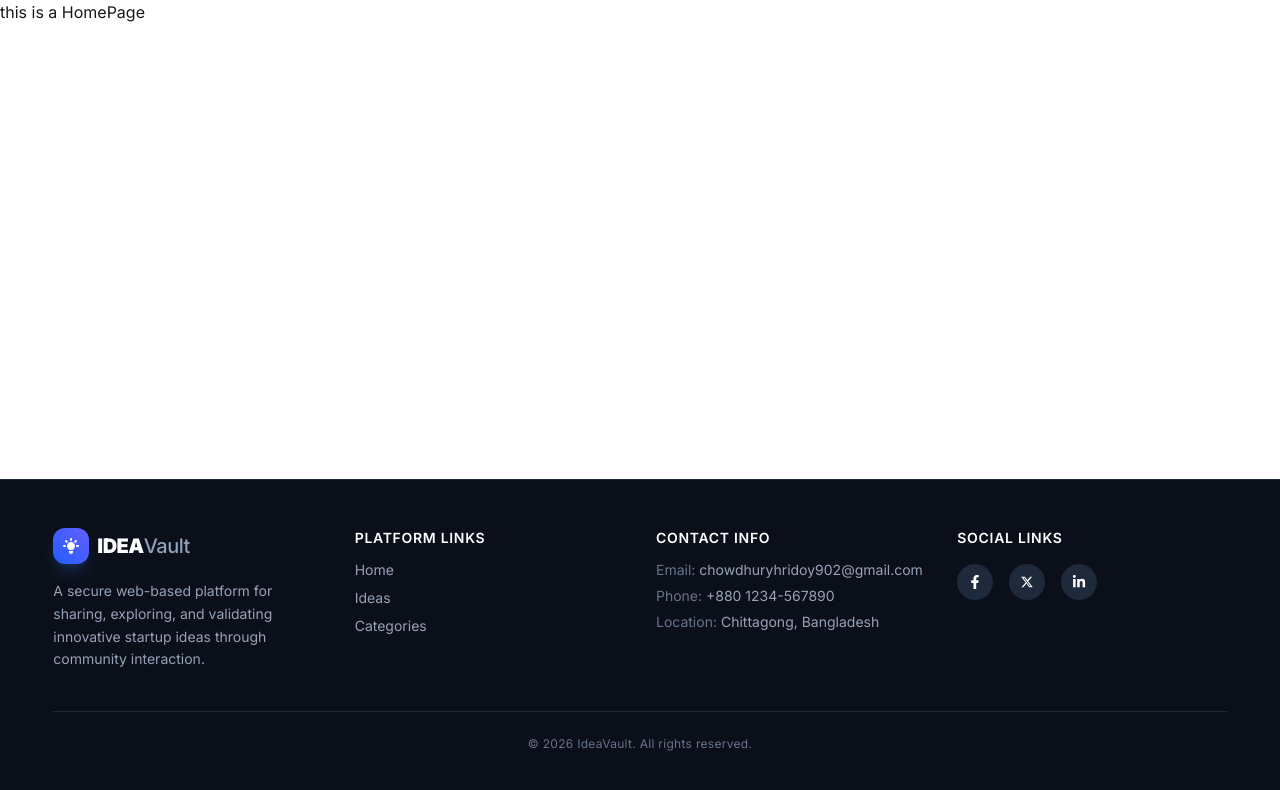
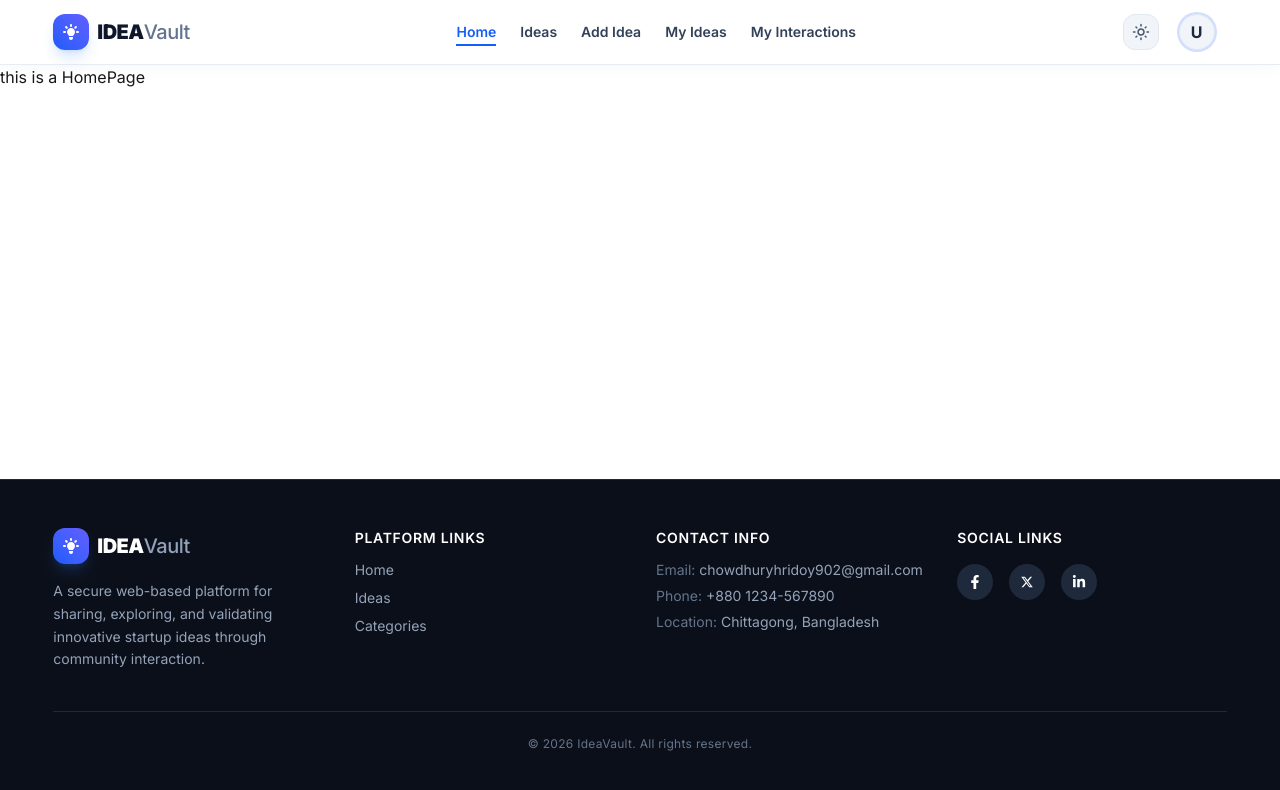
Before and after one commit to hridoy-web/IdeaVault, a Next.js app: page / in a window 1280 px wide. Shown: the top 790 px of the page. Built offline with nearby package versions, Linux system fonts and the light colour scheme.

Commit message:
navbar added

```diff
--- a/src/app/layout.js
+++ b/src/app/layout.js
@@ -1,6 +1,7 @@
 import {Inter, Geist_Mono} from "next/font/google";
 import "./globals.css";
 import Footer from "@/components/Footer";
+import Navbar from "@/components/Navbar";
 
 const interFont = Inter({
   variable: "--font-inter",
@@ -25,6 +26,8 @@ export default function RootLayout({ children }) {
     >
       <body className="min-h-full flex flex-col font-sans">
 
+        <Navbar/>
+
        <main className="grow">
          {children}
        </main>
--- /dev/null
+++ b/src/components/Navbar.jsx
@@ -0,0 +1,151 @@
+"use client";
+
+import { useState } from "react";
+import Link from "next/link";
+import { usePathname } from "next/navigation";
+import { HiLightBulb, HiMenu, HiX } from "react-icons/hi";
+import { MdOutlineLightMode } from "react-icons/md";
+
+const Navbar = () => {
+  const [isOpen, setIsOpen] = useState(false);
+  const [isLoggedIn, setIsLoggedIn] = useState(true);
+  const pathname = usePathname();
+
+  const navLinks = [
+    { name: "Home", href: "/" },
+    { name: "Ideas", href: "/ideas" },
+  ];
+
+  const privateLinks = [
+    { name: "Add Idea", href: "/add-idea" },
+    { name: "My Ideas", href: "/my-ideas" },
+    { name: "My Interactions", href: "/my-interactions" },
+  ];
+
+  const allLinks = isLoggedIn ? [...navLinks, ...privateLinks] : navLinks;
+
+  return (
+    <nav className="w-full bg-white/70 backdrop-blur-xl border-b border-slate-200/80 sticky top-0 z-50 shadow-[0_2px_20px_rgba(0,0,0,0.03)] text-slate-600">
+
+      {/* Container */}
+      <div className="w-11/12 mx-auto box-border">
+        <div className="flex items-center justify-between h-16 w-full">
+
+          {/* Logo */}
+          <div className="shrink-0 flex items-center">
+            <Link href="/" className="flex items-center space-x-2 group">
+              <div className="w-9 h-9 rounded-xl bg-linear-to-tr from-blue-600 to-indigo-500 flex items-center justify-center text-white shadow-lg shadow-blue-500/20 shrink-0">
+                <HiLightBulb className="text-xl" />
+              </div>
+              <span className="text-xl font-black tracking-tight text-slate-900 ">
+                IDEA<span className="font-medium text-slate-500 group-hover:text-blue-600 transition-colors duration-200">Vault</span>
+              </span>
+            </Link>
+          </div>
+
+          {/* Desktop Links */}
+          <div className="hidden md:flex items-center space-x-6 text-sm font-semibold">
+            {allLinks.map((link) => {
+              const isActive = pathname === link.href;
+              return (
+                <Link
+                  key={link.href}
+                  href={link.href}
+                  className={`relative py-1 transition-colors duration-200 text-base-content block group/link ${
+                    isActive ? "text-blue-600" : "text-slate-700 hover:text-blue-600"
+                  }`}
+                >
+                  {link.name}
+                  <span
+                    className={`absolute bottom-0 left-0 h-0.5 bg-blue-600 transition-all duration-300 ${
+                      isActive ? "w-full" : "w-0 group-hover/link:w-full"
+                    }`}
+                  ></span>
+                </Link>
+              );
+            })}
+          </div>
+
+
+          <div className="flex items-center gap-2 space-x-2 sm:space-x-3 shrink-0">
+
+            {/* Theme Toggle Button */}
+            <button className="text-xl text-slate-600 hover:text-slate-900 transition-colors p-2 rounded-xl bg-slate-100 hover:bg-slate-200/70 border border-slate-200 shrink-0 w-9 h-9 flex items-center justify-center" aria-label="Toggle Theme">
+              <MdOutlineLightMode />
+            </button>
+
+            {/* Profile Section */}
+            {isLoggedIn ? (
+              <div className="dropdown dropdown-end shrink-0">
+                <div tabIndex={0} role="button" className="flex items-center focus:outline-none cursor-pointer">
+                  <div className="w-9 h-9 rounded-full ring-2 ring-blue-600/20 overflow-hidden bg-slate-100 flex items-center justify-center text-slate-800 font-bold border border-slate-200">
+                    U
+                  </div>
+                </div>
+
+                <ul tabIndex={0} className="dropdown-content menu z-50 mt-3 p-2 shadow-xl bg-white border border-slate-200 rounded-xl w-48 space-y-1">
+                  <div className="px-3 py-2 border-b border-slate-100 mb-1">
+                    <p className="text-sm font-bold text-slate-900 truncate">User Name</p>
+                    <p className="text-xs text-slate-400 truncate">user@email.com</p>
+                  </div>
+                  <li>
+                    <Link
+                      href="/profile"
+                      className="text-slate-600 hover:bg-slate-50 hover:text-blue-600 font-medium py-2 rounded-lg"
+                    >
+                      My Profile
+                    </Link>
+                  </li>
+                  <li>
+                    <button
+                      onClick={() => setIsLoggedIn(false)}
+                      className="text-red-500 hover:bg-red-50 hover:text-red-600 font-medium py-2 rounded-lg"
+                    >
+                      Logout
+                    </button>
+                  </li>
+                </ul>
+              </div>
+            ) : (
+              <Link href="/login" className="px-3 py-1.5 sm:px-4 sm:py-2 text-xs sm:text-sm font-semibold text-white bg-blue-600 hover:bg-blue-700 rounded-xl transition-all shadow-md shadow-blue-600/10 shrink-0">
+                Login
+              </Link>
+            )}
+
+            {/* Mobile Hamburger Menu Button */}
+            <div className="flex md:hidden items-center shrink-0">
+              <button onClick={() => setIsOpen(!isOpen)} className="text-2xl text-slate-600 hover:text-slate-900 p-1 focus:outline-none w-9 h-9 flex items-center justify-center bg-slate-100 hover:bg-slate-200/70 border border-slate-200 rounded-xl transition-colors" aria-label="Toggle Menu">
+                {isOpen ? <HiX /> : <HiMenu />}
+              </button>
+            </div>
+
+          </div>
+
+        </div>
+      </div>
+
+      {/* Mobile Dropdown Menu */}
+      {isOpen && (
+        <div className="md:hidden bg-white/95 backdrop-blur-2xl border-b border-slate-200 px-4 pt-2 pb-4 space-y-2 text-base font-semibold shadow-lg w-full box-border">
+          {allLinks.map((link) => {
+            const isActive = pathname === link.href;
+            return (
+              <Link
+                key={link.href}
+                href={link.href}
+                onClick={() => setIsOpen(false)}
+                className={`block px-3 py-2 rounded-lg transition-colors ${
+                  isActive ? "bg-blue-50 text-blue-600" : "text-slate-700 hover:bg-slate-50 hover:text-blue-600"
+                }`}
+              >
+                {link.name}
+              </Link>
+            );
+          })}
+        </div>
+      )}
+    </nav>
+  );
+};
+
+export default Navbar;
```
